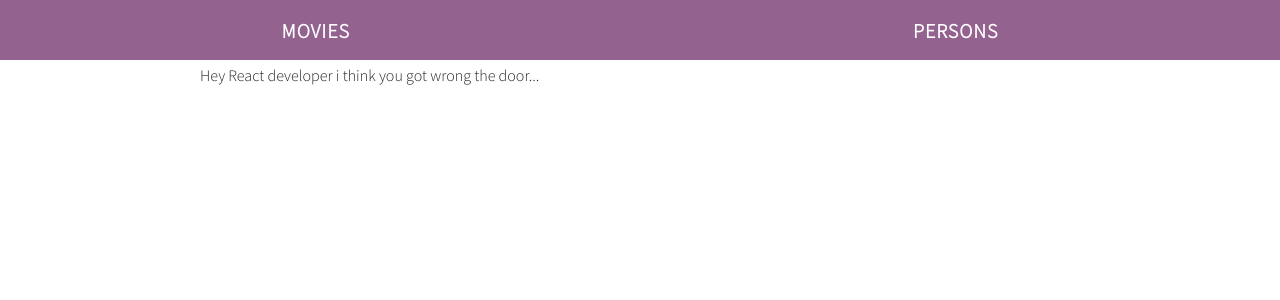
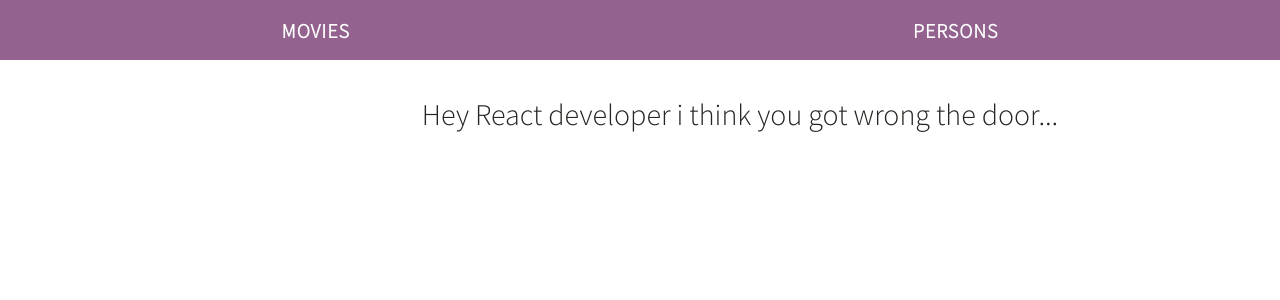
Before and after one commit to Kirini07/nextjs-test, a Next.js app: page / in a window 1280 px wide. Shown: the top 300 px of the page. Built offline with nearby package versions, Linux system fonts and the light colour scheme.

Commit message:
Building and test

```diff
--- a/pages/index.js
+++ b/pages/index.js
@@ -5,7 +5,7 @@ import {MainLayout} from "../layouts/MainLayout";
   return (
      <>
          <MainLayout>
-             Hey React developer i think you got wrong the door...
+             <p className='greetings'>Hey React developer i think you got wrong the door...</p>
          </MainLayout>
      </>
   )
--- a/styles/styles.scss
+++ b/styles/styles.scss
@@ -15,3 +15,7 @@ a {
 li {
   list-style: none;
 }
+.greetings{
+  font-size: 30px;
+  text-align: center;
+}
```
Also changed, not shown: package.json (+7 -3 lines), 1 other file (tests, documents, lock files or other folders).
